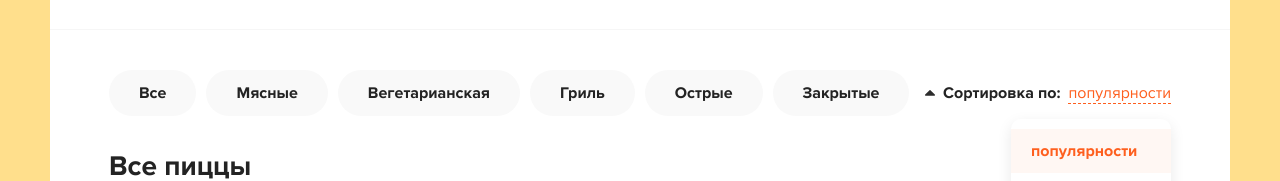
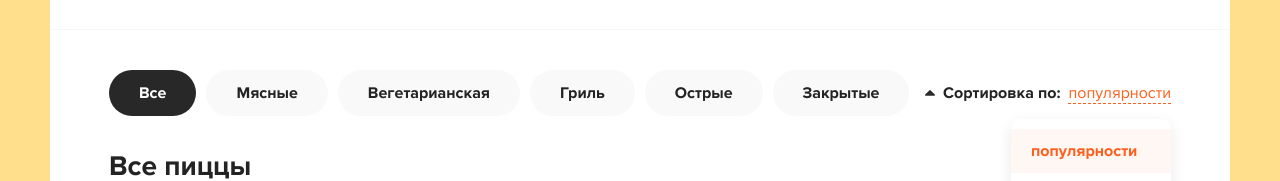
Before and after one commit to VarolouDN/pizza, a React (Create React App) app: page / in a window 1280 px wide. Shown: the part 152-333 px from the top of the page. Built offline with nearby package versions, Linux system fonts and the light colour scheme.

Commit message:
19.09.21 23.12 functional component 3.2

```diff
--- a/src/App.js
+++ b/src/App.js
@@ -1,7 +1,9 @@
 
 import './App.scss';
-import {Categories,Header} from './components';
-import CategoriesClass from './components/CategoriesClass';
+import {/*Categories,*/Header} from './components';
+/*import CategoriesClass from './components/CategoriesClass';*/
+
+import CategoriesWithHookS from './components/CategoriesWithHooks';
 
 
 
@@ -68,7 +70,7 @@ function App() {
           <div className="content__top">
 
 
-          <CategoriesClass onClickItem={(elem)=>console.log(elem)}  items={["Все","Мясные","Вегетарианская","Гриль","Острые","Закрытые"]}/>
+          <CategoriesWithHookS onClickItem={(elem)=>console.log(elem)}  items={["Мясные","Вегетарианская","Гриль","Острые","Закрытые"]}/>
 
          {/*   <div className="categories">
 
--- a/src/components/CategoriesClass.jsx
+++ b/src/components/CategoriesClass.jsx
@@ -24,6 +24,8 @@ render(){
 return  <div className="categories">
 
 <ul>
+<li className={this.state.activeItem===null?"active":""}
+onClick ={()=>this.onSelectItem(null)} > Все</li>
 {this.props.items.map((elem,index)=>{
 
 return <li className={this.state.activeItem===index?"active":""}
--- a/src/components/CategoriesWithHooks.jsx
+++ b/src/components/CategoriesWithHooks.jsx
@@ -1,7 +1,15 @@
 import React from "react";
+import { useState } from "react";
 
+const CategoriesWithHookS=(props)=>{
 
-const Categories=(props)=>{
+const[activeItem,setActiveItem]=useState(null)
+
+function onSelectItem(index){
+
+  setActiveItem(index)
+
+}
 
 
 
@@ -9,10 +17,14 @@ const Categories=(props)=>{
 return  <div className="categories">
 
 <ul>
-<li className="active">Все</li>
-{props.items.map((elem,index)=>{
+<li  className={activeItem===null?"active":""}
+ onClick ={()=>onSelectItem(null)}>Все</li>
 
-return <li  onClick ={()=>props.onClickItem(elem)} key={`${elem}_${index}`} > {elem}</li>
+
+{props.items && props.items.map((elem,index)=>{
+
+return <li  className={activeItem===index?"active":""}
+ onClick ={()=>onSelectItem(index)} key={`${elem}_${index}`} > {elem}</li>
 
 })}
 
@@ -21,4 +33,4 @@ return <li  onClick ={()=>props.onClickItem(elem)} key={`${elem}_${index}`} > {e
 
 }
 
-export default Categories
+export default CategoriesWithHookS
```
Also changed, not shown: 3 other files (tests, documents, lock files or other folders).
